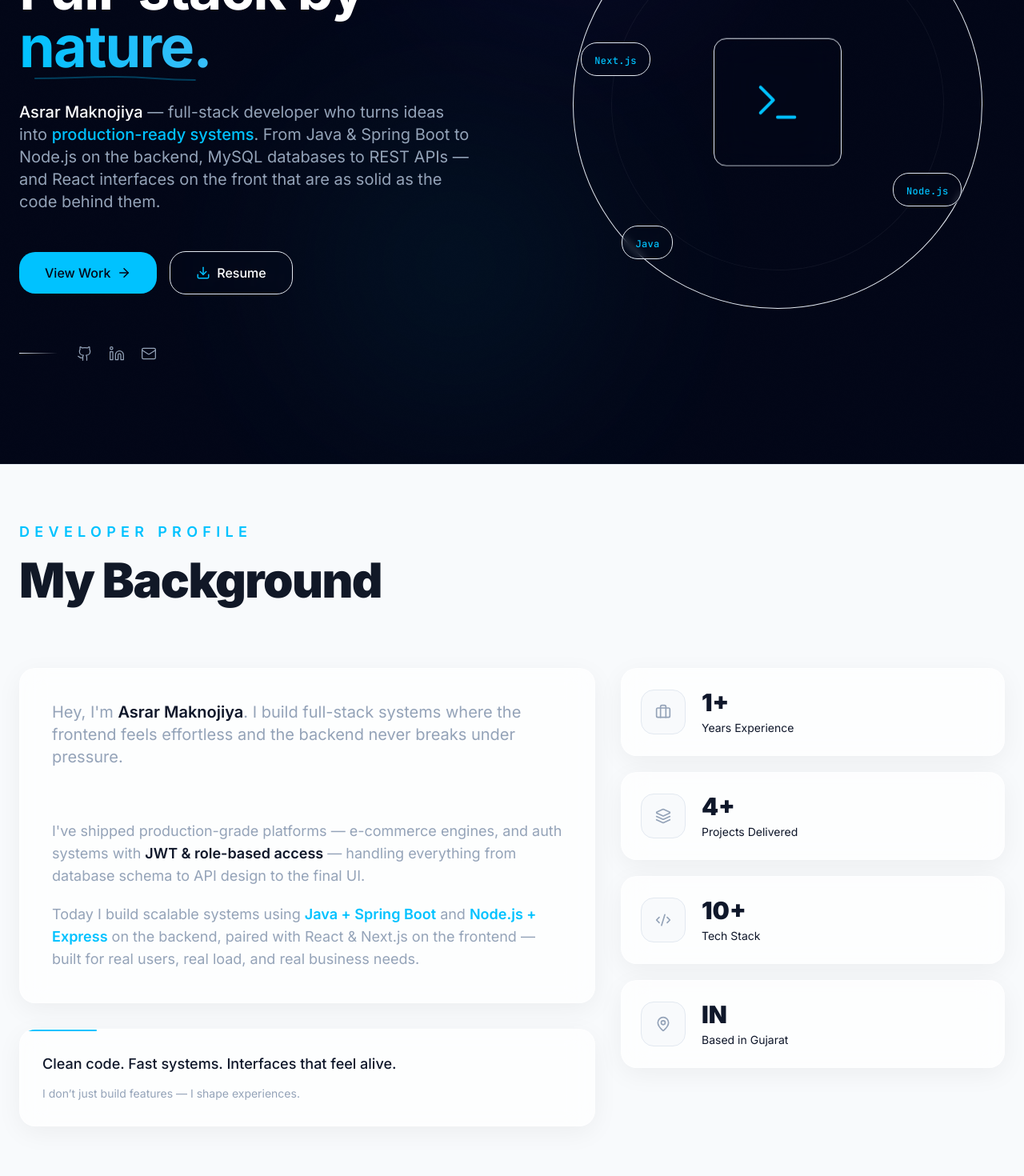
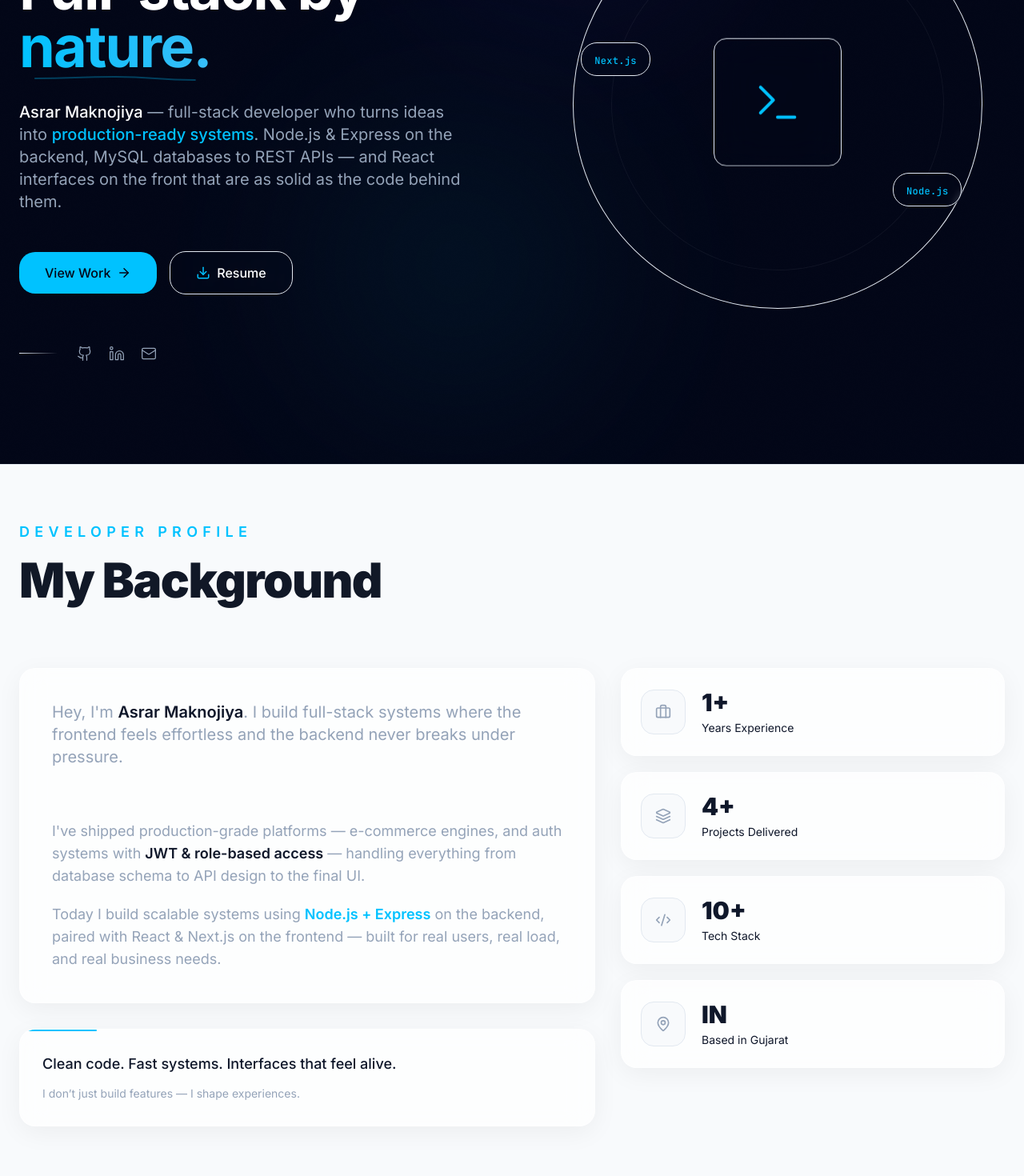
Before and after one commit to asrarmaknojiya/my_portfolio, a Next.js app: page / in a window 1280 px wide. Shown: the part 400-1870 px from the top of the page at 80% size. Built offline with nearby package versions, Linux system fonts and the light colour scheme.

Commit message:
refactor: update technical stack to prioritize Node.js and Express while removing Java and Spring Boot references

```diff
--- a/components/about.jsx
+++ b/components/about.jsx
@@ -86,8 +86,6 @@ handling everything from database schema to API design to the final UI.
 
               <p className="mt-5 text-base md:text-lg text-textMuted leading-relaxed">
          Today I build scalable systems using{" "}
-<span className="text-accent font-semibold">Java + Spring Boot</span>{" "}
-and{" "}
 <span className="text-accent font-semibold">Node.js + Express</span>{" "}
 on the backend, paired with React & Next.js on the frontend —
 built for real users, real load, and real business needs.
--- a/components/experience.jsx
+++ b/components/experience.jsx
@@ -42,12 +42,12 @@ const experiences = [
     duration: "Feb 2026 – Present",
     employmentType: "Internship",
     description:
-      "Currently working on real-world client projects in a professional Agile environment. Deepening expertise in Java and Spring Boot for backend architecture while building modern frontends with Next.js. Collaborating with a team using Jira and Slack — shipping features that go into actual production systems.",
+      "Currently working on real-world client projects in a professional Agile environment. Building scalable backend systems with Node.js and Express while creating modern frontends with Next.js. Collaborating with a team using Jira and Slack — shipping features that go into actual production systems.",
     skills: [
-      "Java",
-      "Spring Boot",
+
       "Node.js",
       "Express.js",
+      "prisma ORM",
       "Next.js",
       "MySQL",
       "REST APIs",
--- a/components/hero.jsx
+++ b/components/hero.jsx
@@ -96,11 +96,7 @@ export default function Hero() {
               transition={{ duration: 0.7, delay: 0.2, ease: [0.22, 1, 0.36, 1] }}
               className="text-textMuted text-lg md:text-xl leading-relaxed max-w-xl"
             >
-              <span className="text-white font-medium">Asrar Maknojiya</span> — full-stack developer
-who turns ideas into{" "}
-<span className="text-accent font-medium">production-ready systems</span>.
-From Java & Spring Boot to Node.js on the backend, MySQL databases to REST APIs —
-and React interfaces on the front that are as solid as the code behind them.
+              <span className="text-white font-medium">Asrar Maknojiya</span> — full-stack developer who turns ideas into <span className="text-accent font-medium">production-ready systems</span>. Node.js & Express on the backend, MySQL databases to REST APIs — and React interfaces on the front that are as solid as the code behind them.
             </motion.p>
 
             {/* CTA Buttons */}
@@ -227,11 +223,7 @@ and React interfaces on the front that are as solid as the code behind them.
                   className="absolute bottom-[25%] right-[5%]"
                   delay={0.6}
                 />
-                <TechBadge
-                  label="Java"
-                  className="absolute bottom-[12%] left-[12%]"
-                  delay={0.7}
-                />
+
 
               </div>
             </div>
--- a/components/skills.jsx
+++ b/components/skills.jsx
@@ -14,13 +14,13 @@ const GROUPS = [
     id: 1,
     name: "Backend",
     desc: "Scalable APIs and server-side logic built for production load.",
-    skills: ["Java", "Spring Boot", "Node.js", "Express.js", "MySQL", "REST APIs", "JWT Auth"],
+    skills: ["Node.js", "Express.js", "MySQL", "REST APIs", "JWT Auth","Prisma ORM"],
   },
   {
     id: 2,
     name: "Tools",
     desc: "A tight workflow — from local dev to production deploy.",
-    skills: ["Git", "GitHub", "Postman", "VS Code", "Vercel", "IntelliJ IDEA", "Maven"],
+    skills: ["Git", "GitHub", "Postman", "VS Code", "Vercel","Vite" ],
   },
 ]
 
```
Also changed, not shown: 1 other file (tests, documents, lock files or other folders).
